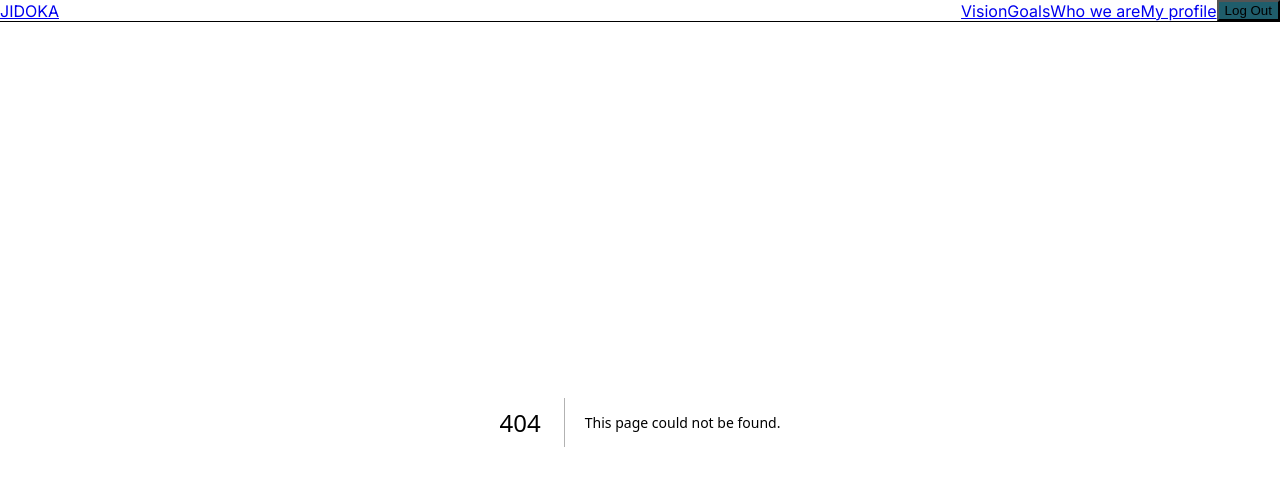
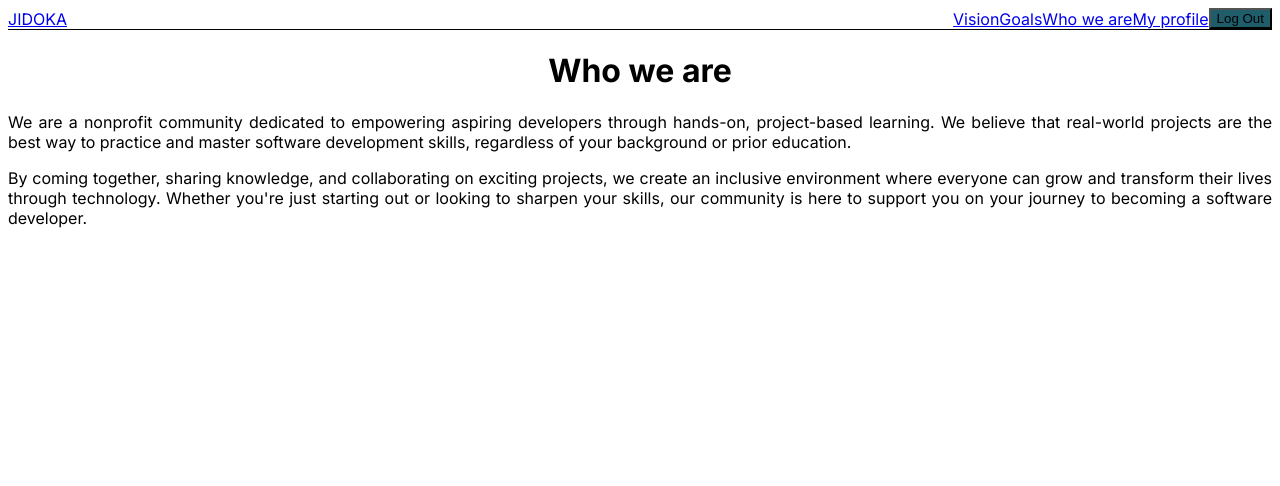
Before and after one commit to JidokaCommunity/jidokafront, a Next.js app: page /who-we-are in a window 1280 px wide. Before the commit this address had no page. Shown: the top 486 px of the page. Built offline with nearby package versions, Linux system fonts and the light colour scheme.

Commit message:
Add who we are page

```diff
--- a/app/components/Navbar.tsx
+++ b/app/components/Navbar.tsx
@@ -15,7 +15,7 @@ const Navbar: FC = () => {
           <Link href="#" legacyBehavior>
             <a className="hover:underline">Goals</a>
           </Link>
-          <Link href="/members" legacyBehavior>
+          <Link href="/who-we-are" legacyBehavior>
             <a className="hover:underline">Who we are</a>
           </Link>
           <Link href="#" legacyBehavior>
--- /dev/null
+++ b/app/components/WhoWeAre.tsx
@@ -0,0 +1,18 @@
+import React from "react";
+
+const WhoWeAre = () => {
+  return <main className="p-8">
+    <div className="mb-4">
+      <h1 className="text-center text-6xl font-jidoka-newsreader">Who we are</h1>
+    </div>
+    <p className="max-w-4xl mx-auto text-justify">We are a nonprofit community dedicated to empowering aspiring
+     developers through hands-on, project-based learning. We believe that real-world projects are the best way to
+     practice and master software development skills, regardless of your background or prior education.</p>
+    <p className="max-w-4xl mx-auto text-justify">By coming together, sharing knowledge, and collaborating on exciting
+     projects, we create an inclusive environment where everyone can grow and transform their lives through technology.
+     Whether you're just starting out or looking to sharpen your skills, our community is here to support you on your
+      journey to becoming a software developer. </p>
+  </main>
+}
+
+export default WhoWeAre
--- /dev/null
+++ b/app/who-we-are/page.tsx
@@ -0,0 +1,5 @@
+import WhoWeAre from '../components/WhoWeAre';
+
+export default function WhoWeArePage() {
+  return <WhoWeAre />;
+}
```
Also changed, not shown: 2 other files (tests, documents, lock files or other folders).
